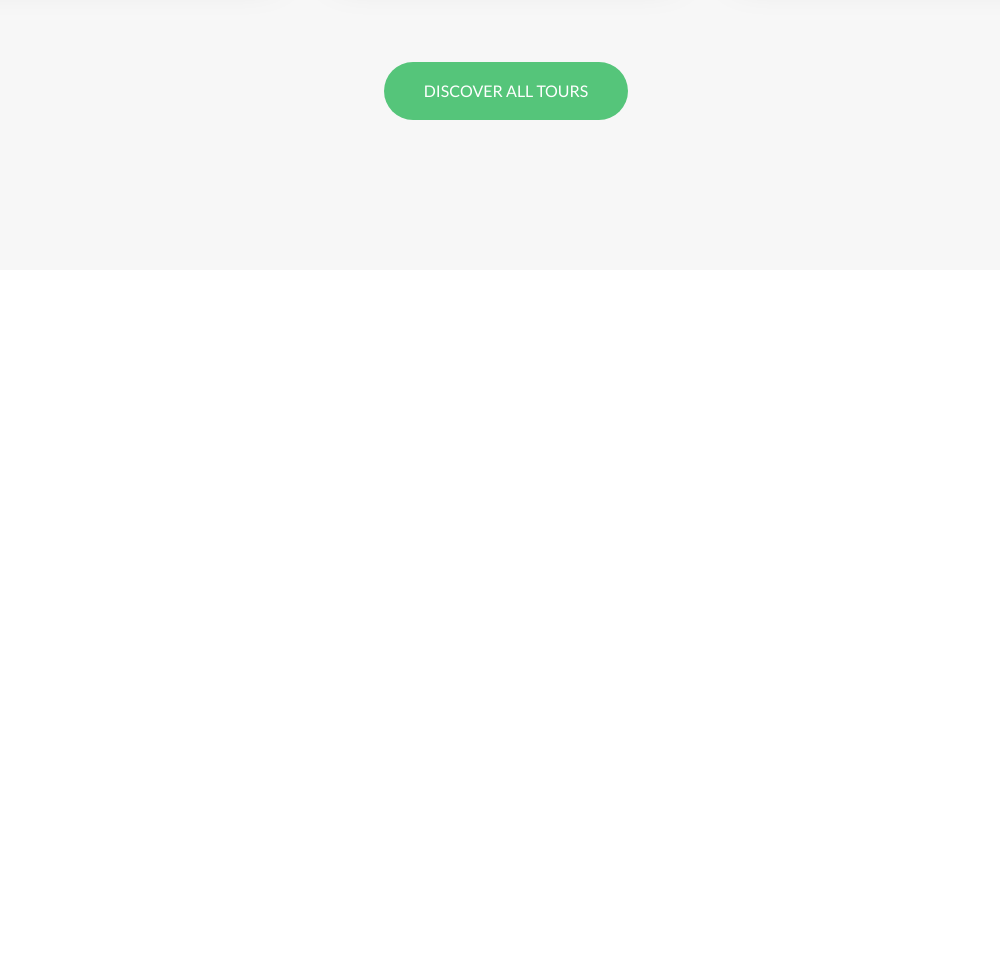
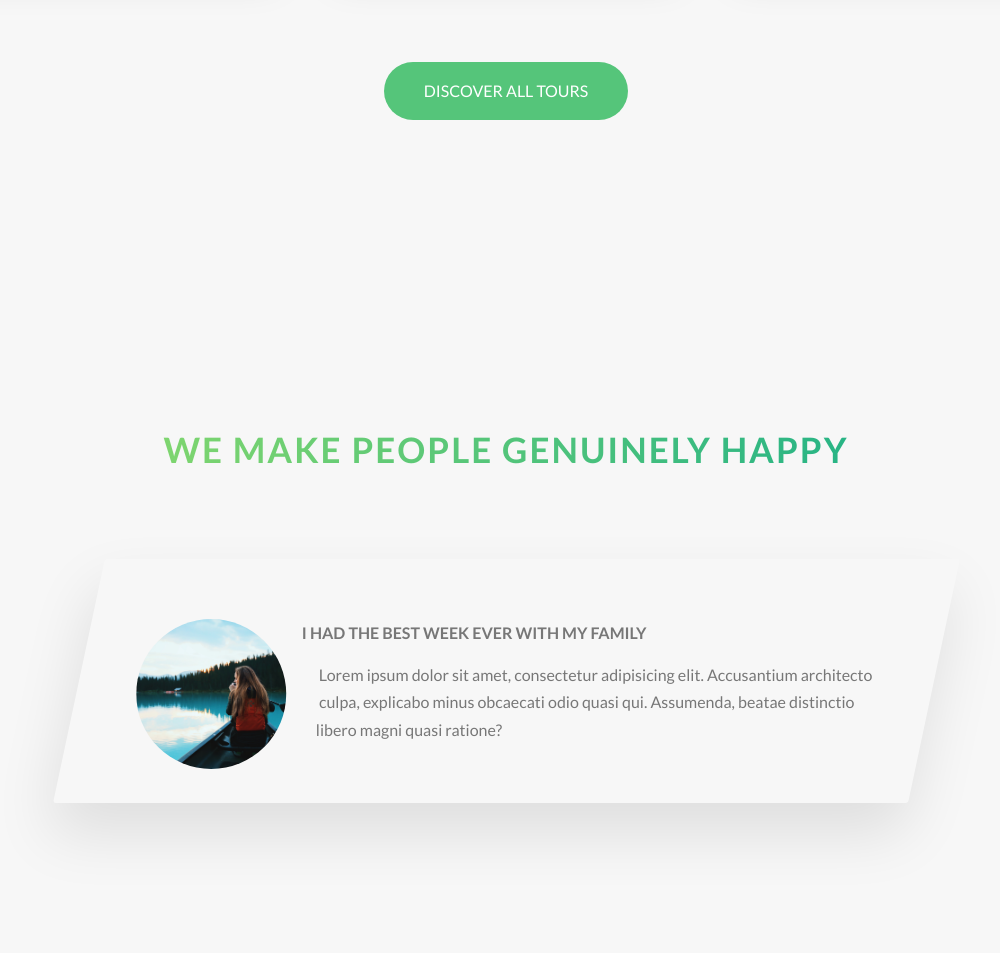
Before and after one commit to JKHarley/natours, a website: page index.html in a window 1280 px wide. Shown: the part 3036-3992 px from the top of the page, without its empty margins (134-1134 px from the left). Before the commit the page ends 3336 px from the top, so only its background shows below. Drawn offline with Linux system fonts and the light colour scheme.

Commit message:
'started''

```diff
--- a/index.html
+++ b/index.html
@@ -275,6 +275,28 @@
                 <a href="" class="btn btn--green">Discover all tours</a>
             </div>
         </section>
+
+        <section class="section-stories">
+            <div class="u-center-text u-margin-bottom-big">
+                <h2 class="heading-secondary">
+                    We make people genuinely happy
+                </h2>
+            </div>
+
+            <div class="row">
+                <div class="story">
+                    <figure class="story__shape">
+                        <img src="img/nat-8.jpg" alt="Person on a tour" class="story__img">
+                    </figure>
+                    <div class="story__text">
+                        <h3 class="heading-tertiary u-margin-bottom-small">I had the best week ever with my family</h3>
+                        <p>
+                            Lorem ipsum dolor sit amet, consectetur adipisicing elit. Accusantium architecto culpa, explicabo minus obcaecati odio quasi qui. Assumenda, beatae distinctio libero magni quasi ratione?
+                        </p>
+                    </div>
+                </div>
+            </div>
+        </section>
     </main>
 </body>
 
--- /dev/null
+++ b/sass/components/_story.scss
@@ -0,0 +1,28 @@
+.story {
+  width: 75%;
+  margin: 0 auto;
+  box-shadow: 0 3rem 6rem rgba($color-black, .1);
+  border-radius: 3px;
+  padding: 6rem;
+  padding-left: 9rem;
+  font-size: $default-font-size;
+  transform: skewX(-12deg);
+
+  &__shape {
+    width: 15rem;
+    height: 15rem;
+    float: left;
+    -webkit-shape-outside: circle(50% at 50% 50%);
+    shape-outside: circle(50% at 50% 50%);
+    clip-path: circle(50% at 50% 50%);
+    transform: translateX(-3rem) skewX(12deg);
+  }
+
+  &__img {
+    height: 100%;
+  }
+
+  &__text {
+    transform: skewX(12deg);
+  }
+}
--- a/sass/main.scss
+++ b/sass/main.scss
@@ -12,6 +12,7 @@
 @import "components/composition";
 @import "components/feature-box";
 @import "components/card";
+@import "components/story";
 
 @import "layout/header";
 @import "layout/grid";
--- a/sass/pages/_home.scss
+++ b/sass/pages/_home.scss
@@ -24,3 +24,8 @@
     background-color: $color-grey-light-1;
     padding: 25rem 0 15rem 0;
 }
+
+.section-stories {
+    padding: 15rem 0;
+    background-color: $color-grey-light-1;
+}
```
Also changed, not shown: css/style.css, 1 other file.
